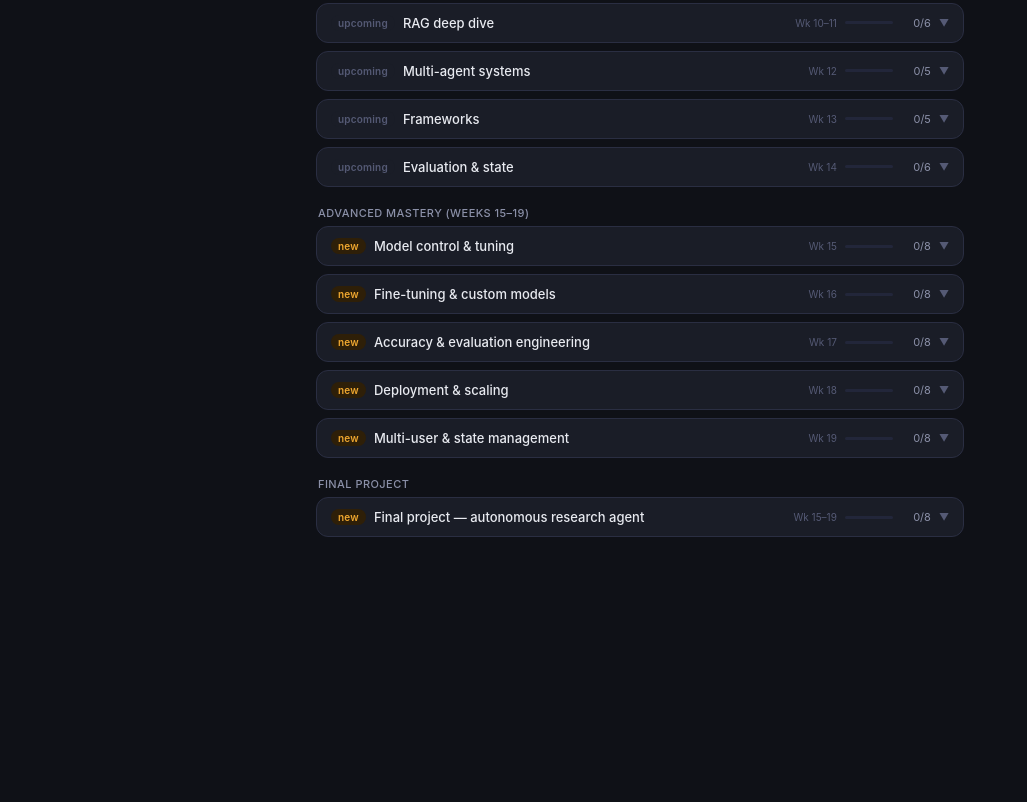
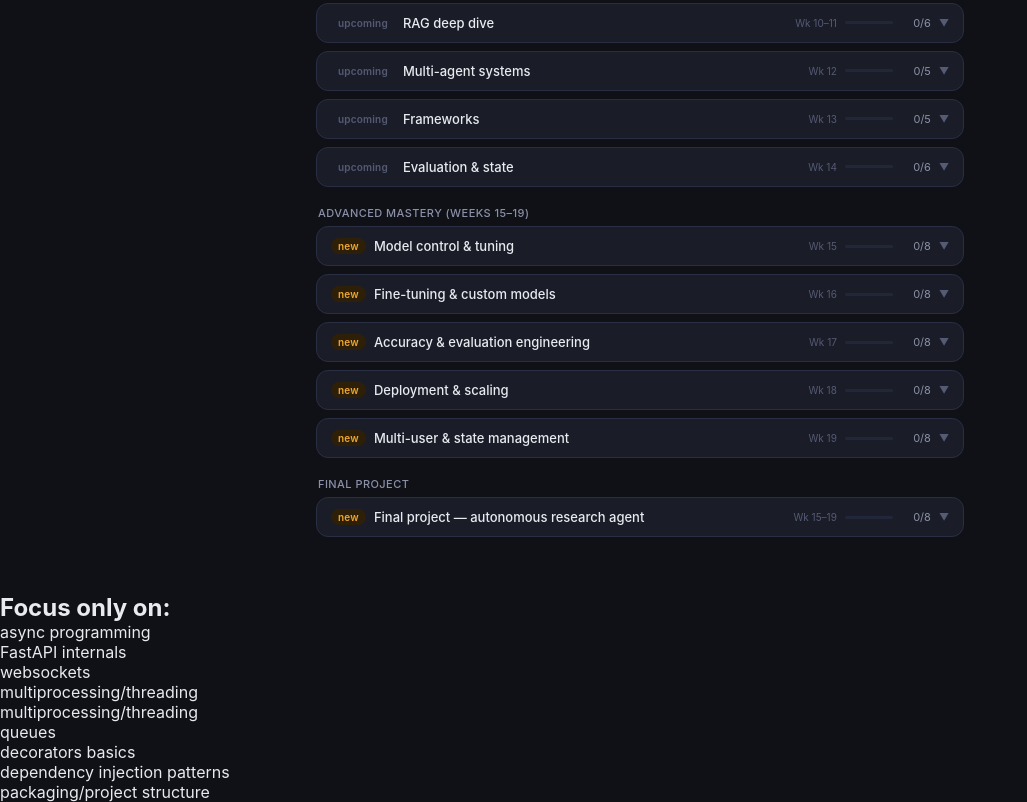
Before and after one commit to satyabrata199/AI-ENGINEERING-, a plain HTML site: page index.html in a window 1280 px wide. Shown: the part 1126-1928 px from the top of the page, without its empty margins (0-1027 px from the left). Before the commit the page ends 1719 px from the top, so only its background shows below. Drawn offline with Linux system fonts and the light colour scheme.

Commit message:
Add focus areas section to index.html

```diff
--- a/index.html
+++ b/index.html
@@ -275,7 +275,21 @@
 
   <div id="phases-container"></div>
 </div>
+<div>
+  <h2>Focus only on:</h2>
+<ul>
+  <li>async programming</li>
+  <li>FastAPI internals</li>
+  <li>websockets</li>
+  <li>multiprocessing/threading</li>
+  <li>multiprocessing/threading</li>
+  <li>queues</li>
+  <li>decorators basics</li>
+  <li>dependency injection patterns</li>
+  <li>packaging/project structure</li>
+</ul>
 
+</div>
 <script>
 const SKEY = 'agentic_roadmap_v2';
 const phases = [
```
